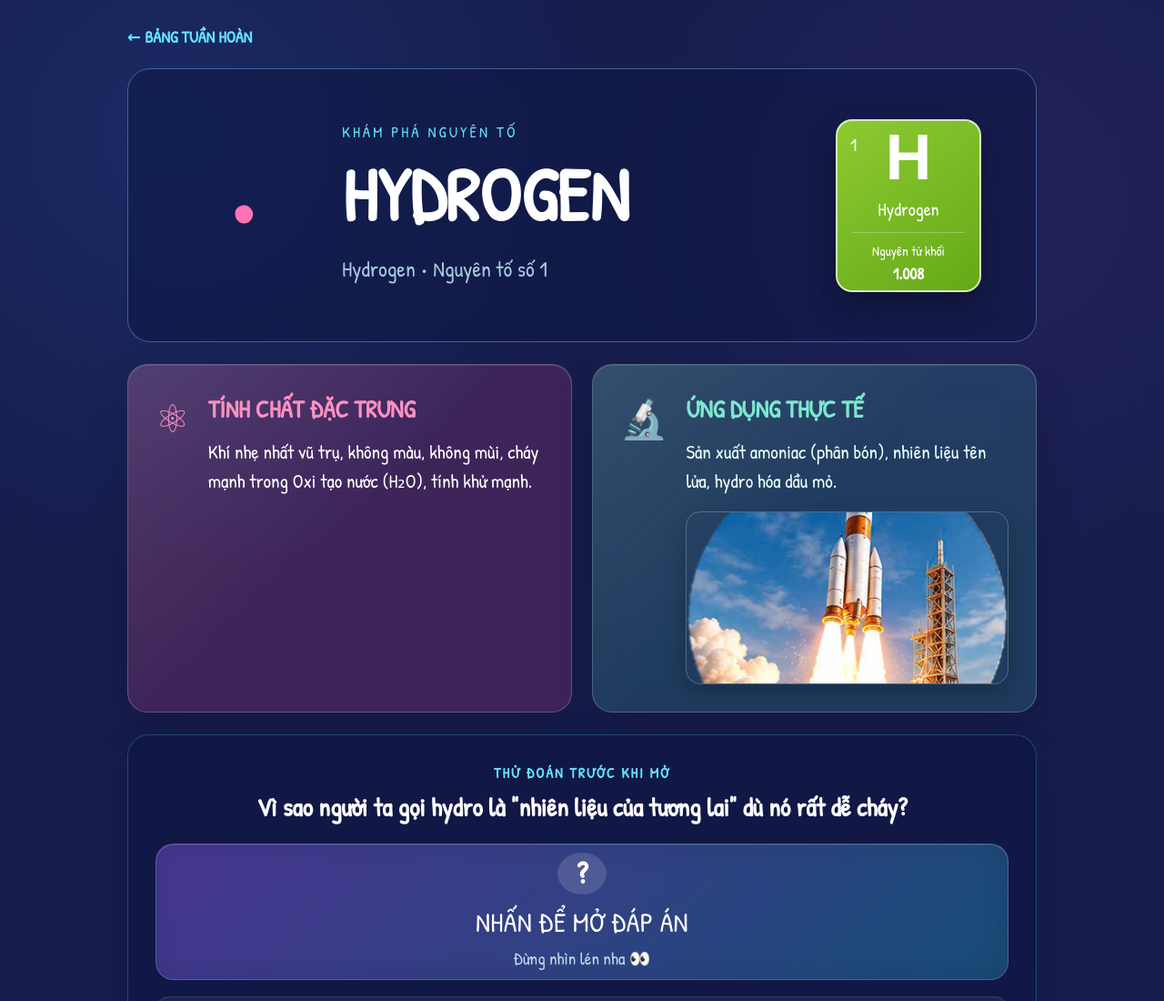
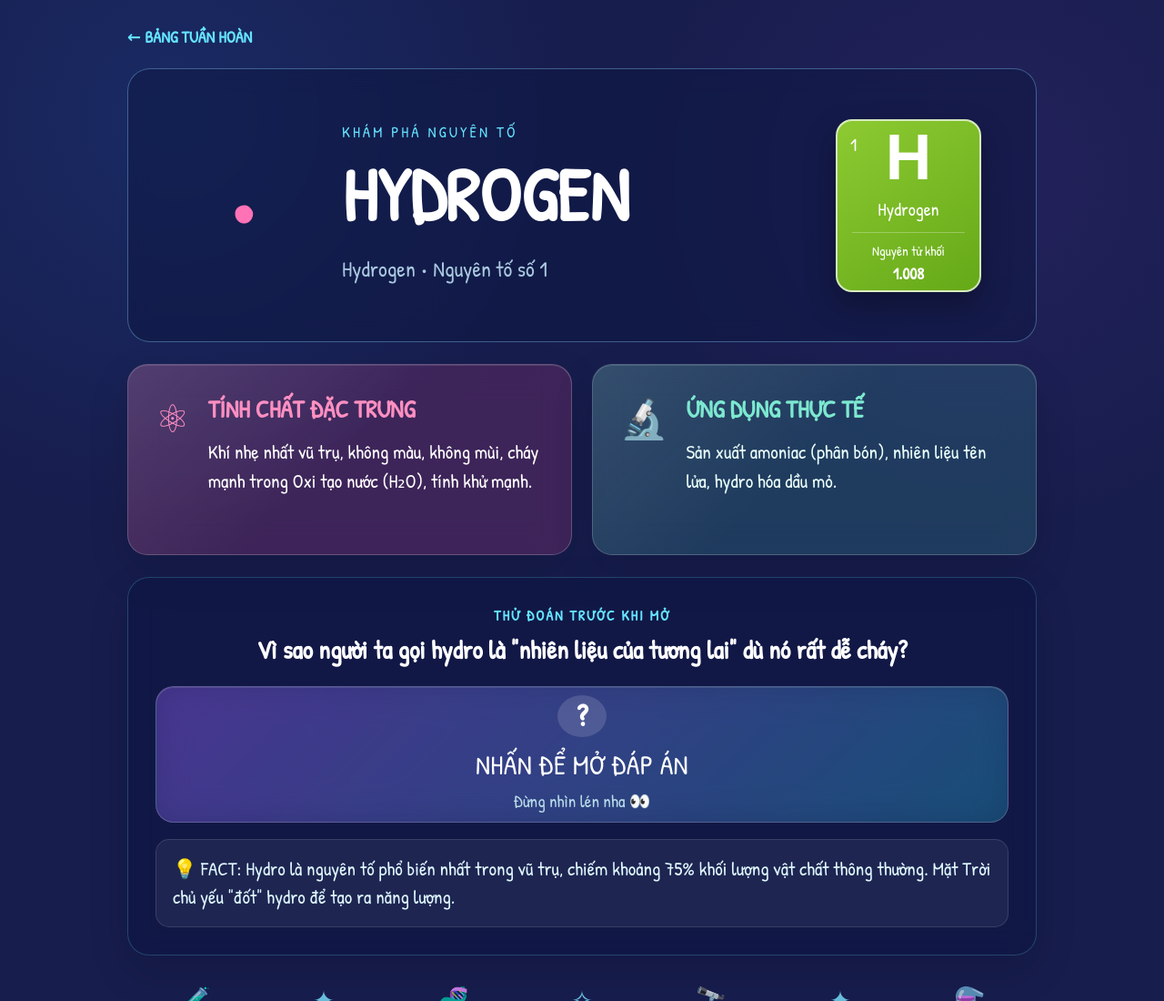
Before and after one commit to phthphuong2910-ux/bangtuanhoanhoahoc, a plain HTML site: page element.html in a window 1280 px wide. Shown: the top 1100 px of the page at 91% size. Drawn offline with Linux system fonts and the light colour scheme.

Commit message:
Remove application images from element detail page

```diff
--- a/element.html
+++ b/element.html
@@ -17,7 +17,7 @@
 </header>
 <section class="content-grid">
 <article class="card property"><div class="icon">⚛</div><div><h2>TÍNH CHẤT ĐẶC TRƯNG</h2><p id="property"></p></div></article>
-<article class="card application"><div class="icon">🔬</div><div class="application-body"><h2>ỨNG DỤNG THỰC TẾ</h2><p id="application"></p><img id="applicationImage" class="application-image" src="" alt="" loading="lazy"></div></article>
+<article class="card application"><div class="icon">🔬</div><div><h2>ỨNG DỤNG THỰC TẾ</h2><p id="application"></p></div></article>
 </section>
 <section class="reveal-section" id="quizSection">
 <p class="reveal-kicker" id="revealKicker">THỬ ĐOÁN TRƯỚC KHI MỞ</p>
@@ -36,6 +36,5 @@
 <script src="app.js"></script>
 <script src="source-data.js"></script>
 <script src="enhance.js"></script>
-<script src="application-images.js"></script>
 </body>
 </html>
```
